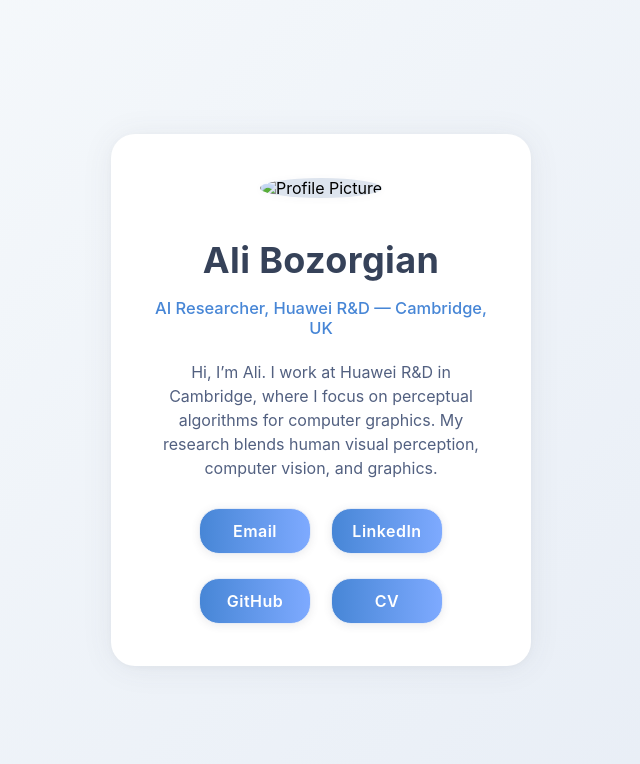
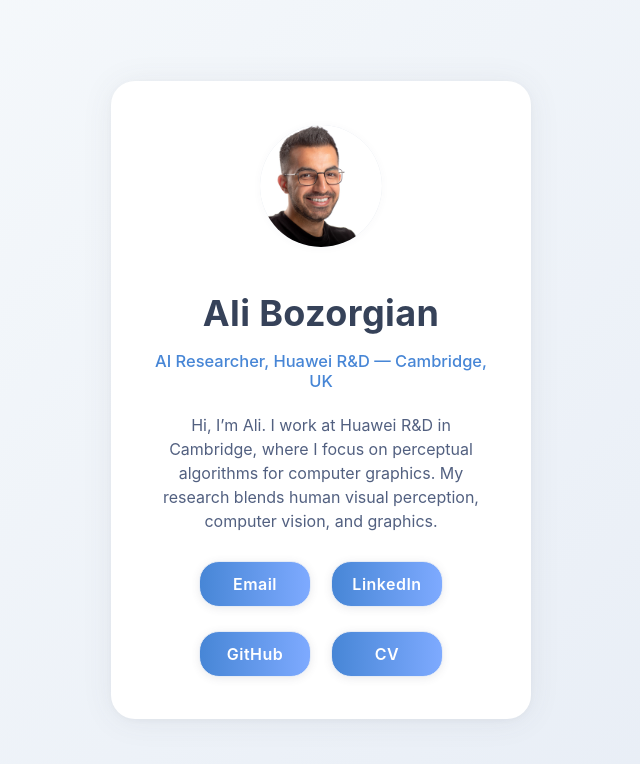
Before and after one commit to alibzr/alibzr.github.io, a plain HTML site: page index.html in a window 1280 px wide. Shown: the whole page, without its empty margins (319-959 px from the left). Drawn offline with Linux system fonts and the light colour scheme.

Commit message:
corrected image

```diff
--- a/index.html
+++ b/index.html
@@ -9,7 +9,7 @@
 <body>
   <main class="cv-card">
     <div class="profile-section">
-      <img src="placeholder.jpg" alt="Profile Picture" class="profile-img">
+      <img src="image.jpg" alt="Profile Picture" class="profile-img">
       <h1>Ali Bozorgian</h1>
       <p class="expertise">
         AI Researcher, Huawei R&D — Cambridge, UK
```
